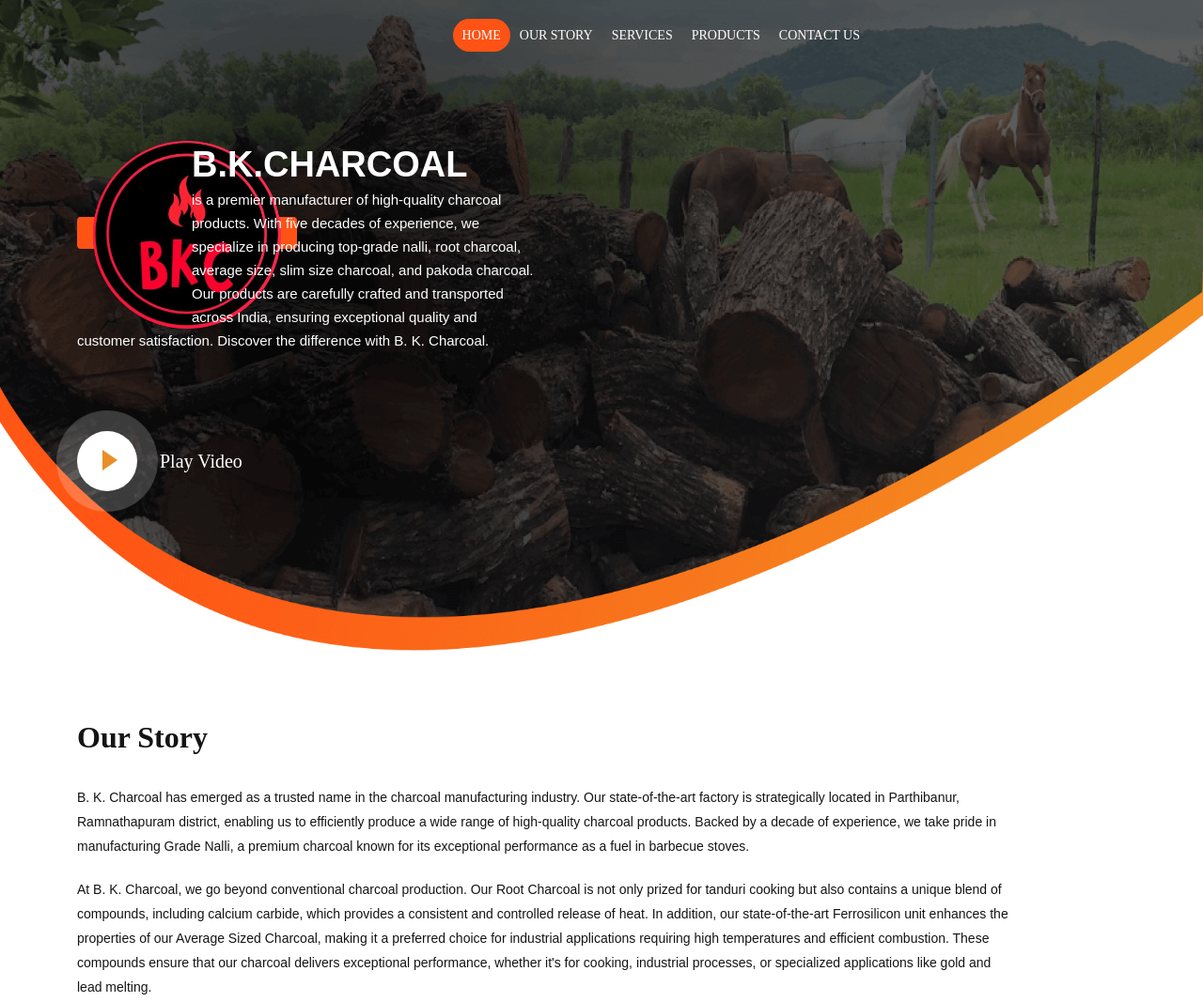
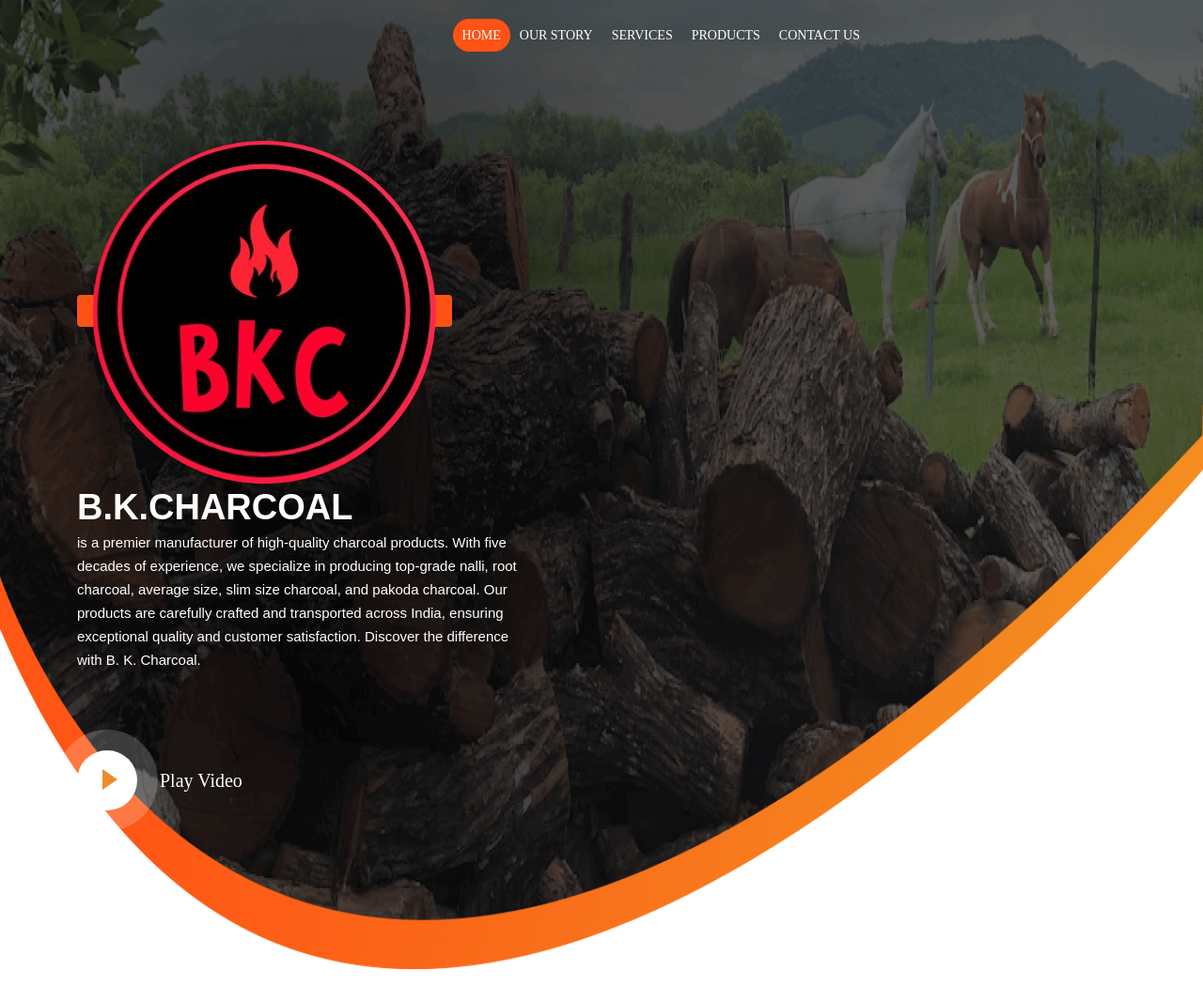
Before and after one commit to bkcharcoal/bkcharcoal.github.io, a plain HTML site: page index.html in a window 1280 px wide. Shown: the top 1067 px of the page at 94% size. Drawn offline with Linux system fonts and the light colour scheme; a web font is replaced by a local one.

Commit message:
Update index.html

```diff
--- a/index.html
+++ b/index.html
@@ -73,9 +73,9 @@
                         <div class="col-md-6 pad-none">
 
                            <div class="charcoal-banner-left-sec">
-				   <div class="col-md-3 col-xs-6 charqueen-header-logo pad-none">
+
                      <a href="#"><img src="index_files/bkclogo.png" alt="B.K.Charcoal logo"></a>
-                  </div>
+
                               <h3>B.K.Charcoal</h3>
                               <p>is a premier manufacturer of high-quality charcoal products. With five decades of experience, we specialize in producing top-grade nalli, root charcoal, average size, slim size charcoal, and pakoda charcoal. Our products are carefully crafted and transported across India, ensuring exceptional quality and customer satisfaction. Discover the difference with B. K. Charcoal.
                               <!--<a href="#Contact">Contact Us</a> -->
```
